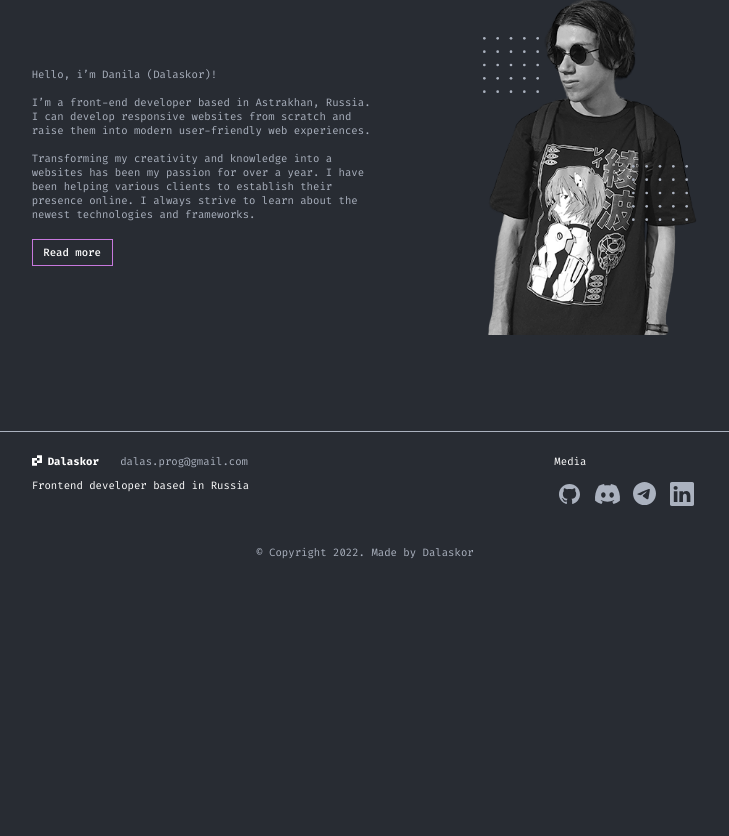
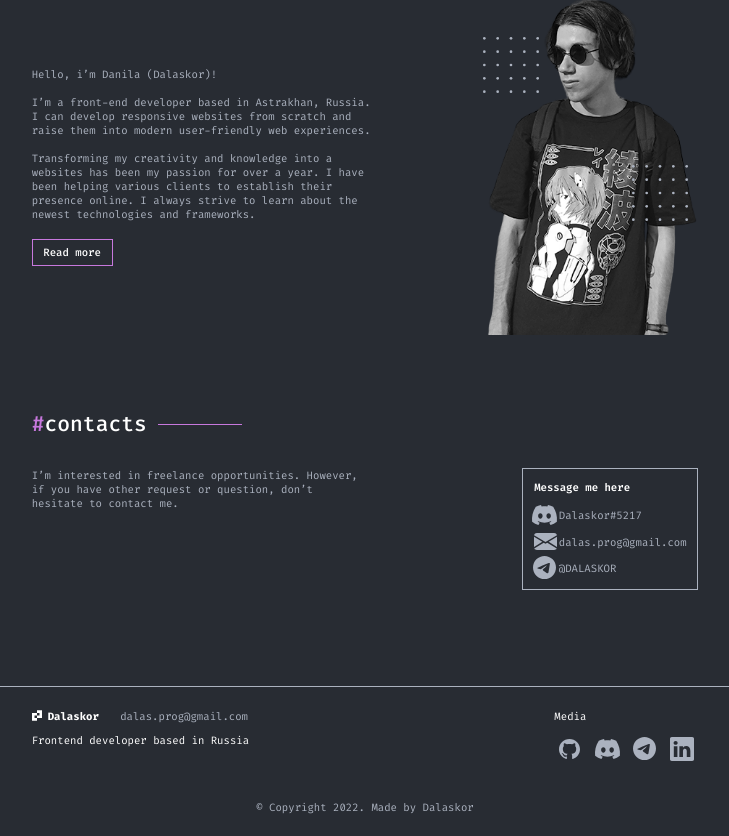
Before and after one commit to Dalaskor/react-portfolio, a React (Create React App) app: page / in a window 1280 px wide. Shown: the part 1637-2473 px from the top of the page, without its empty margins (275-1004 px from the left). Before the commit the page ends 2218 px from the top, so only its background shows below. Built offline with nearby package versions, Linux system fonts and the light colour scheme.

Commit message:
Add Contacts Section

```diff
--- a/src/components/ContactsSection/ContactsSection.module.scss
+++ b/src/components/ContactsSection/ContactsSection.module.scss
@@ -1,3 +1,35 @@
 .contacts {
-  &__container {}
+  margin-top: 11.2rem;
+
+  &__container {
+    max-width: 100rem;
+    margin: 0 auto;
+  }
+
+  &__header {
+    display: flex;
+    align-items: center;
+    gap: 1.6rem;
+  }
+
+  &__line {
+    display: block;
+    content: '';
+    height: 0.1rem;
+    width: 12.7rem;
+    background: #C778DD;
+  }
+
+  &__body {
+    margin-top: 4.5rem;
+    display: flex;
+    align-items: start;
+    justify-content: space-between;
+  }
+
+  &__left {
+    max-width: 50.5rem;
+  }
+
+  &__right {}
 }
--- a/src/components/ContactsSection/ContactsSection.tsx
+++ b/src/components/ContactsSection/ContactsSection.tsx
@@ -1,11 +1,29 @@
 import React from 'react';
 import style from './ContactsSection.module.scss';
 import {ContactsBlock} from "../UI/ContactsBlock";
+import {SectionTitle} from "../UI/SectionTitle";
 
 export const ContactsSection = () => {
     return (
         <section className={style.contacts}>
-            <div className={style.contacts__container}></div>
+            <div className={style.contacts__container}>
+                <div className={style.contacts__header}>
+                    <SectionTitle titleText={"contacts"}/>
+                    <div className={style.contacts__line}></div>
+                </div>
+                <div className={style.contacts__body}>
+                    <div className={style.contacts__left}>
+                        <p>
+                            I’m interested in freelance opportunities. However, if you have other request or question,
+                            don’t hesitate to contact me.
+                        </p>
+                    </div>
+                    <div className={style.contacts__right}>
+                        <ContactsBlock title={'Message me here'} discord={'Dalaskor#5217'} email={"dalas.prog@gmail.com"}
+                                       telegram={"@DALASKOR"}/>
+                    </div>
+                </div>
+            </div>
         </section>
     )
 }
```
